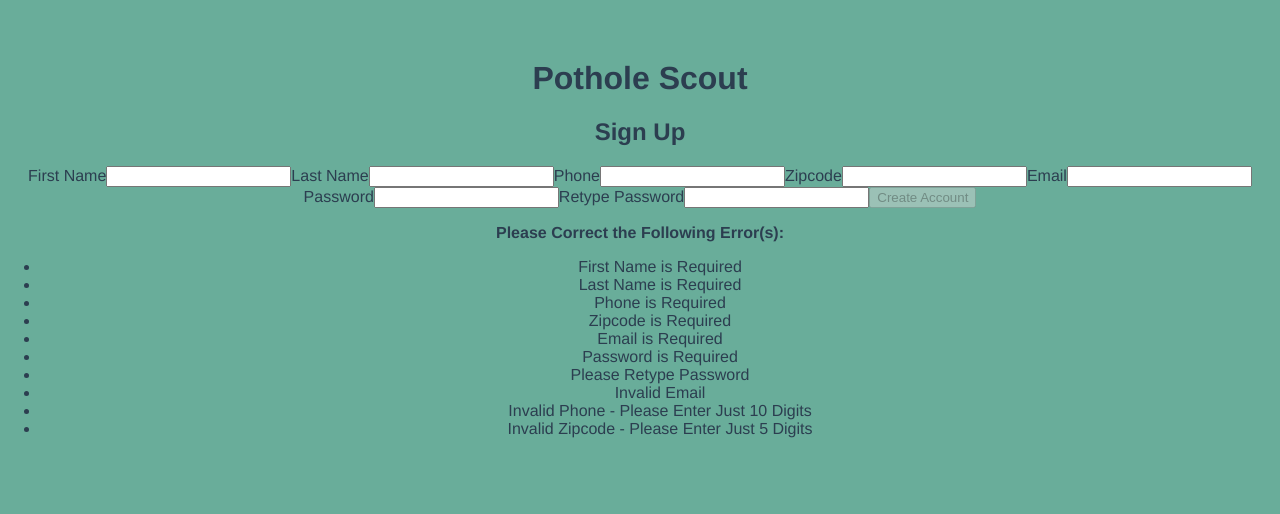
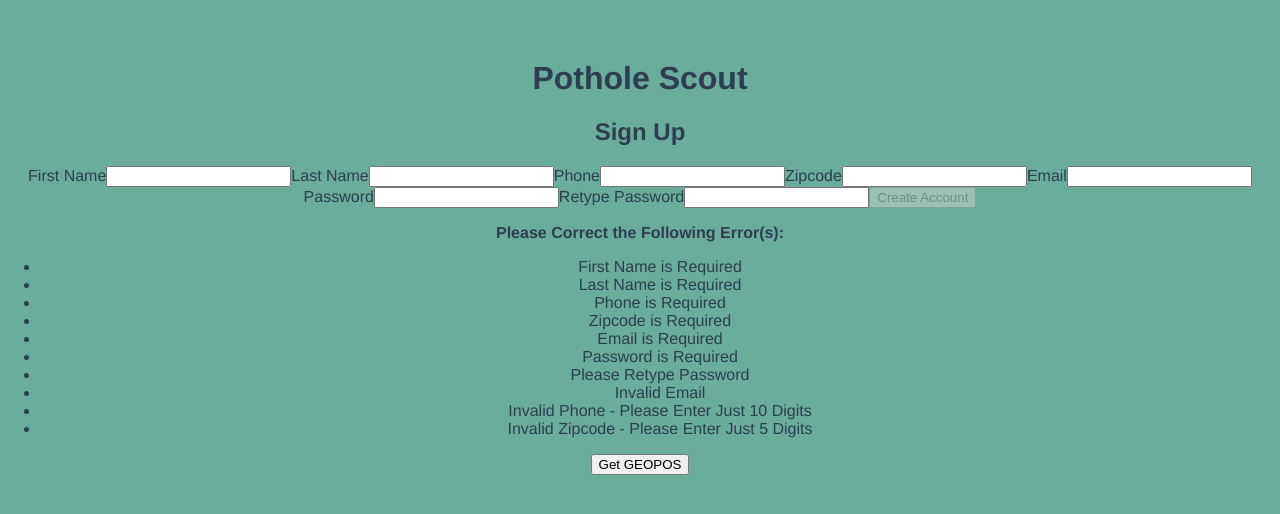
Before and after one commit to carharv/PotholeScout, a Vue app: page /signup in a window 1280 px wide. Shown: the top 514 px of the page. Built offline with nearby package versions, Linux system fonts and the light colour scheme; what vuejs-smart-table would draw is missing.

Commit message:
Add API call to get geopos from user zipcode

```diff
--- a/package.json
+++ b/package.json
@@ -9,6 +9,7 @@
   },
   "dependencies": {
     "@vue/composition-api": "^1.4.9",
+    "axios": "^0.26.1",
     "core-js": "^3.8.3",
     "firebase": "^9.6.10",
     "leaflet": "^1.7.1",
--- a/src/views/CreateAccount.vue
+++ b/src/views/CreateAccount.vue
@@ -32,6 +32,7 @@
       <ul>
         <li v-for="(error, pos) in inputErrors" :key="pos">{{ error }}</li>
       </ul>
+      <button @click="getUserGeopos">Get GEOPOS</button>
     </div>
     <span id="msgbox" v-show="message.length > 0">{{ message }}</span>
   </div>
@@ -57,6 +58,7 @@ import {
   getFirestore,
 } from "firebase/firestore";
 import { app } from "../firebaseConfig";
+import axios, { AxiosResponse } from "axios";
 
 type user = {
   fname: string;
@@ -64,6 +66,19 @@ type user = {
   email: string;
   phone: string;
   zipcode: string;
+  lat: string;
+  long: string;
+  locality: string;
+};
+
+type geoPos = {
+  data: Array<geoInfo>;
+};
+
+type geoInfo = {
+  latitude: string;
+  longitude: string;
+  locality: string;
 };
 
 //Constants
@@ -78,6 +93,9 @@ export default class SignUpView extends Vue {
   lname = "";
   phone = "";
   zipcode = "";
+  lat = "";
+  long = "";
+  locality = "";
   userInfoObj!: user;
   retypePassword = "";
   inputErrors: string[] = [];
@@ -86,12 +104,16 @@ export default class SignUpView extends Vue {
   uid: string | undefined = "";
   accountCreated = false;
   auth: Auth | null = null;
+  geoPosArr: Array<geoPos> = [];
 
   mounted(): void {
     this.auth = getAuth();
   }
 
-  createAccount(): void {
+  async createAccount() {
+    //First get the user's geoPos from their zipcode
+    this.getUserGeopos();
+
     createUserWithEmailAndPassword(this.auth!, this.email, this.password)
       .then(async (cr: UserCredential) => {
         await sendEmailVerification(cr.user);
@@ -119,7 +141,29 @@ export default class SignUpView extends Vue {
       zipcode: this.zipcode,
       email: this.email,
       phone: this.phone,
+      lat: this.lat,
+      long: this.long,
+      locality: this.locality,
     };
+  }
+
+  //Function that gets the user's lat, long, and locality from their zipcode
+  async getUserGeopos() {
+    await axios
+      .request({
+        method: "GET",
+        url: "http://api.positionstack.com/v1/forward?",
+        params: {
+          access_key: "a5af50b77b97143132298810bdd80333",
+          query: this.zipcode,
+        },
+      })
+      .then((r: AxiosResponse) => r.data)
+      .then((r: geoPos) => {
+        this.lat = r.data[0].latitude.toString();
+        this.long = r.data[0].longitude.toString();
+        this.locality = r.data[0].locality;
+      });
   }
 
   //This function stores the user object in firestore
--- a/src/views/HomeView.vue
+++ b/src/views/HomeView.vue
@@ -10,6 +10,7 @@
 
 <script lang="ts">
 import { Vue, Component } from "vue-property-decorator";
+
 export default class HomeView extends Vue {}
 </script>
 
```
Also changed, not shown: 1 other file (tests, documents, lock files or other folders).
